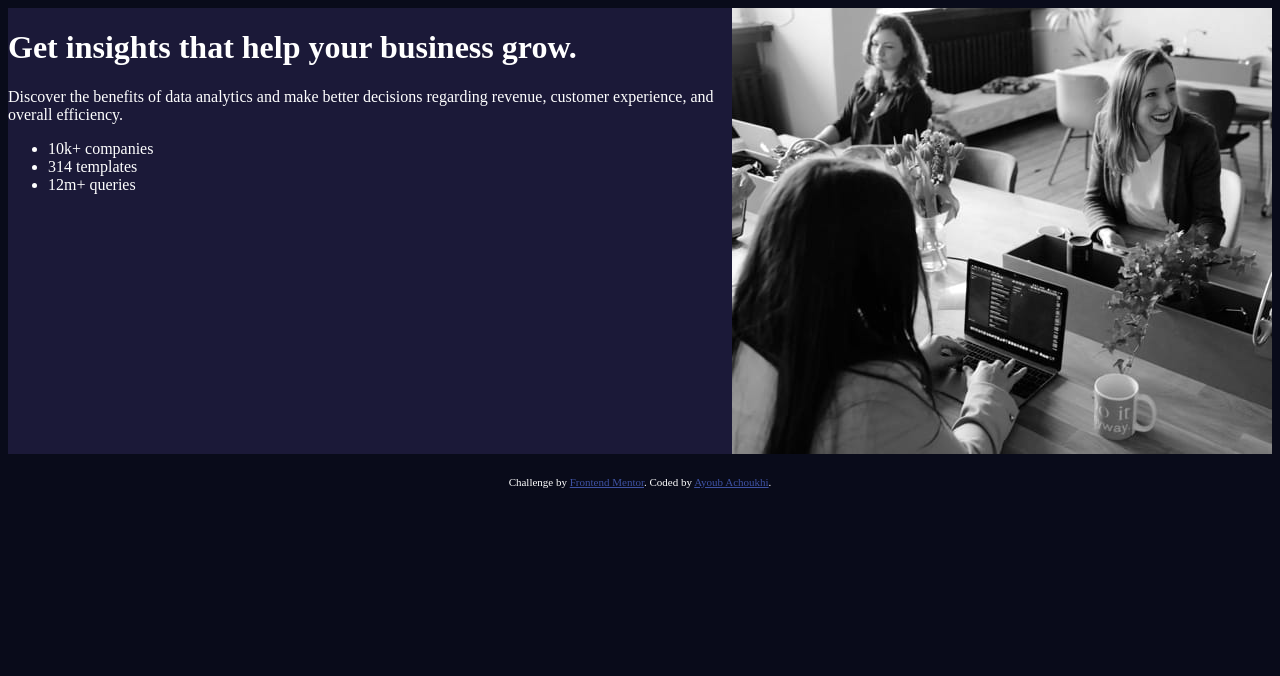
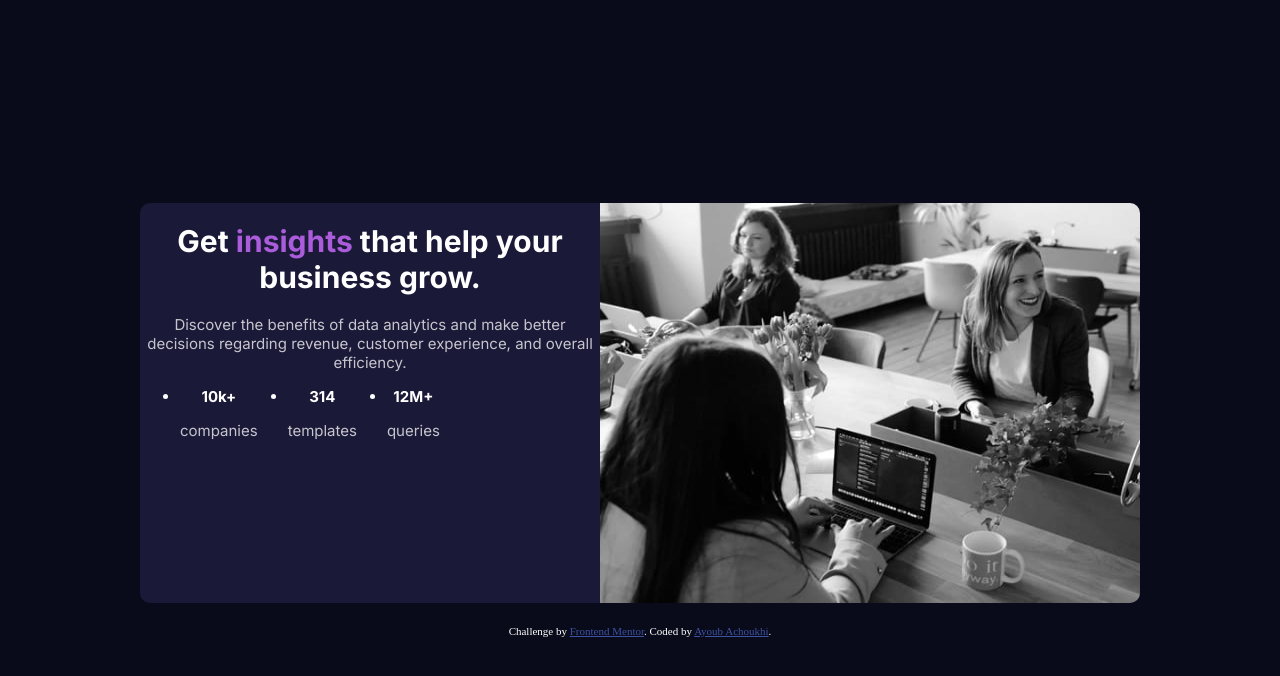
Before and after one commit to youbyoub48/Stats_preview_card_component, a plain HTML site: page index.html in a window 1280 px wide. Drawn offline with Linux system fonts and the light colour scheme.

Commit message:
a little of css

```diff
--- a/index.html
+++ b/index.html
@@ -11,19 +11,30 @@
 <body>
   <div class="bloc">
     <div class="text">
-      <h1>Get insights that help your business grow.</h1>
+      <h1>Get <em>insights</em> that help your business grow.</h1>
 
       <p>Discover the benefits of data analytics and make better decisions regarding revenue, customer
       experience, and overall efficiency.</p>
+      <div class="stats">
+        <ul>
 
-      <ul>
-        <li>10k+ companies</li>
-        <li>314 templates</li>
-        <li>12m+ queries</li>
-      </ul>
+          <li>
+            10k+
+            <p>companies</p>
+          </li>
+          <li>
+            314
+            <p>templates</p>
+          </li>
+          <li>
+            12M+
+            <p>queries</p>
+          </li>
 
+        </ul>
+      </div>
     </div>
-    <img src="./images/image-header-desktop.jpg" alt="">
+    <img src="./images/image-header-desktop.jpg" alt="" id="image">
   </div>
 
   <div class="attribution">
--- a/style.css
+++ b/style.css
@@ -1,25 +1,63 @@
+@import url('https://fonts.googleapis.com/css2?family=Inter:wght@400;700&display=swap');
+@import url('https://fonts.googleapis.com/css2?family=Lexend+Deca&display=swap');
+
 body
 {
     background-color: hsl(233, 47%, 7%);
     color: white;
+    display: flex;
+    flex-direction: column;
+    align-items: center;
+    font-size: 15px;
 }
 
 .bloc
 {
+    text-align: center;
+    margin-top: 13em;
     background-color: hsl(244, 38%, 16%);
+    display: flex;
+    width: 1000px;
+    height: 400px;
+    border-radius: 10px;
+}
+
+em
+{
+    font-style: normal;
+    color: hsl(277, 64%, 61%);
+}
+
+p
+{
+    color: hsla(0, 0%, 100%, 0.75);
+    font-family: 'Inter', sans-serif;
+    font-weight: 400;
+}
+
+li
+{
+    color: hsl(0, 0%, 100%);
+    margin-right: 2em;
+    font-family: 'Inter', sans-serif;
+    font-weight: 700;
+}
+
+ul
+{
     display: flex;
 }
 
+#image
+{
+    border-top-right-radius: 10px;
+    border-bottom-right-radius: 10px;
+}
 
-
-
-
-
-
-
-
-
-
+h1
+{
+    font-family: 'Inter', sans-serif;
+}
 
 
 
```
